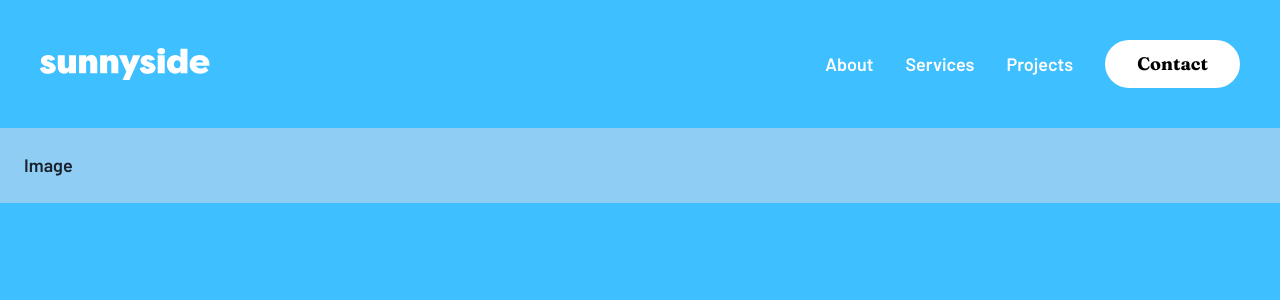
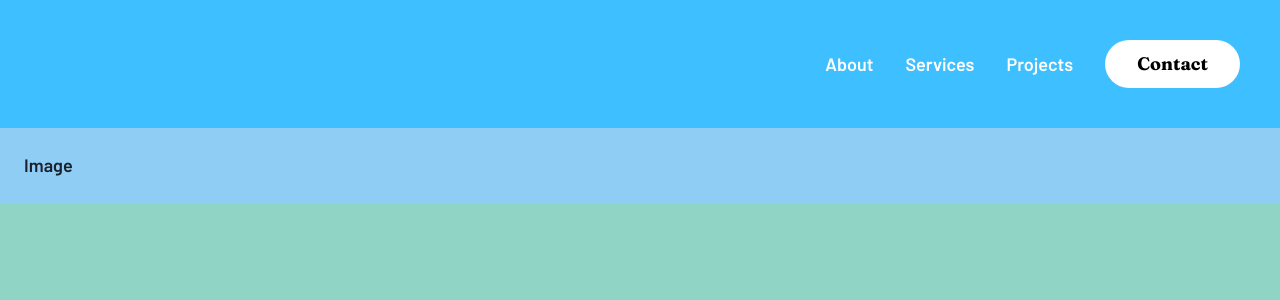
Before and after one commit to 0xShynn/frontendmentor-sunnyside-landing-page-challenge, a React (Create React App) app: page / in a window 1280 px wide. Shown: the top 300 px of the page. Built offline with nearby package versions, Linux system fonts and the light colour scheme; some icons are missing.

Commit message:
updated: color scheme. added: logo svg

```diff
--- a/src/styles/theme.js
+++ b/src/styles/theme.js
@@ -6,7 +6,7 @@ const customTheme = extendTheme({
       // styles for the `body`
       body: {
         fontSize: '18px',
-        bg: 'primary.blue',
+        bg: 'primary.sunnyGreen.100',
       },
     },
   },
@@ -22,6 +22,11 @@ const customTheme = extendTheme({
       darkDesCyan: 'hsl(167, 40%, 24%)',
       darkBlue: 'hsl(198, 62%, 26%)',
       darkModCyan: 'hsl(168, 34%, 41%)',
+      sunnyGreen: {
+        100: '#90D4C5',
+        200: '#529687',
+        300: '#2D7565',
+      },
     },
     neutral: {
       'blue.100': 'hsl(212, 27%, 19%)',
```
Also changed, not shown: src/assets/svg/SunnySideLogo.jsx (added, +14 -0 lines), src/assets/sunnyside-logo.svg (deleted).
